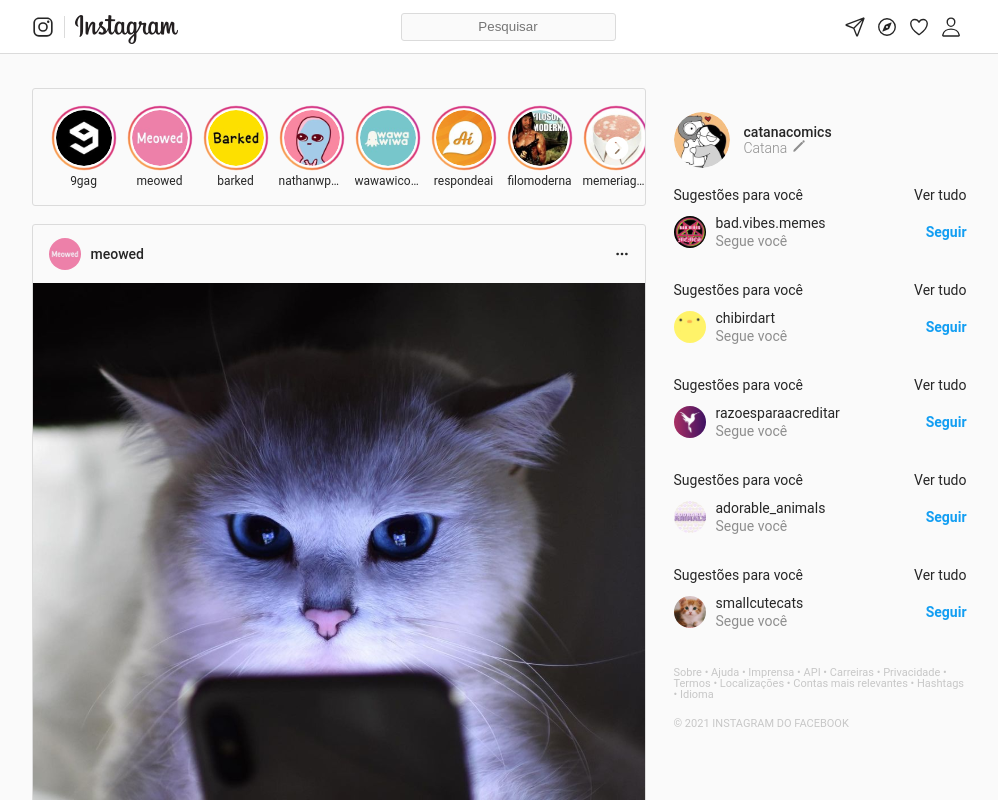
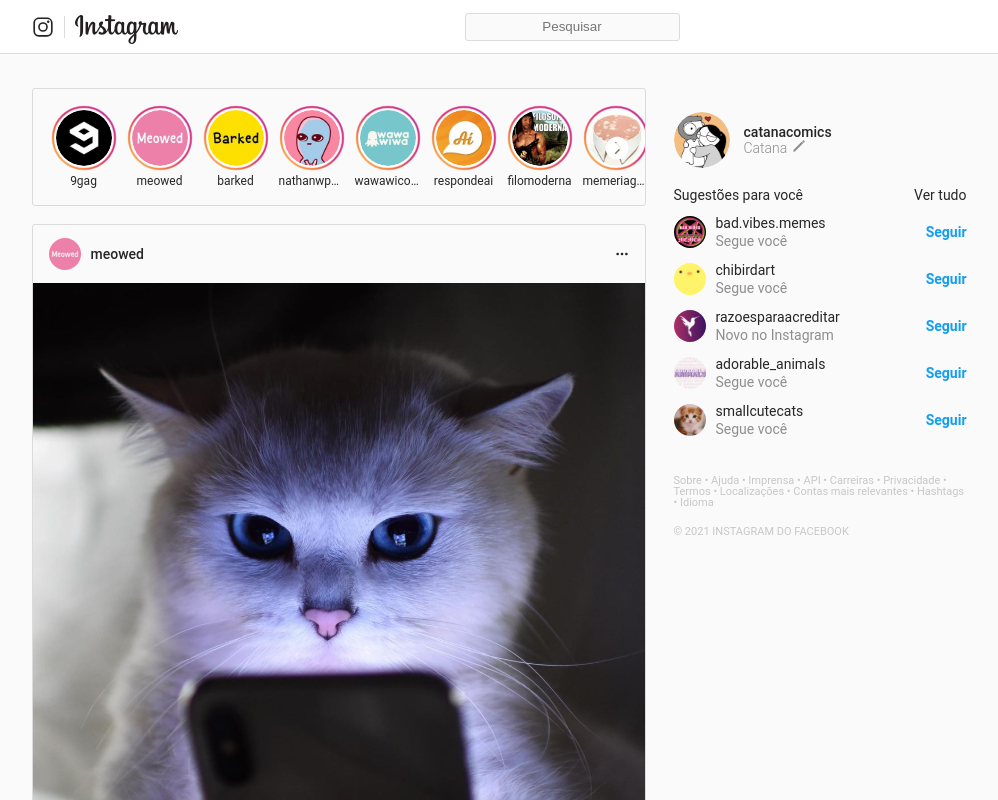
Before and after one commit to kawaym/projeto7-instagramreact, a React (Create React App) app: page / in a window 1280 px wide. Shown: the top 800 px of the page, without its empty margins (141-1139 px from the left). Built offline with nearby package versions, Linux system fonts and the light colour scheme.

Commit message:
Componentização e props

```diff
--- a/src/Corpo.js
+++ b/src/Corpo.js
@@ -10,13 +10,19 @@ export default function Corpo() {
           <Posts />
         </div>
         <Sidebar />
-        <div class="fundo-mobile">
+        <Mobile />
+  </div>
+  )
+}
+
+function Mobile() {
+  return(
+    <div class="fundo-mobile">
       <ion-icon name="home"></ion-icon>
       <ion-icon name="search-outline"></ion-icon>
       <ion-icon name="add-circle-outline"></ion-icon>
       <ion-icon name="heart-outline"></ion-icon>
       <ion-icon name="person-outline"></ion-icon>
     </div>
-  </div>
   )
 }
--- a/src/Navbar.js
+++ b/src/Navbar.js
@@ -1,36 +1,73 @@
+const icones = [
+  "paper-plane-outline",
+  "compass-outline",
+  "heart-outline",
+  "person-outline",
+];
+
 export default function Navbar() {
   return (
     <div class="navbar">
       <div class="container">
+        <Logo />
+        <LogoMobile />
+        <InstaMobile />
+        <Pesquisa />
+        <Icones />
+        <IconesMobile />
+      </div>
+    </div>
+  );
+}
+
+function Logo() {
+  return (
     <div class="logo">
       <ion-icon name="logo-instagram"></ion-icon>
       <div class="separador"></div>
       <img src="assets/img/logo.png" />
     </div>
+  );
+}
 
+function LogoMobile() {
+  return (
     <div class="logo-mobile">
       <ion-icon name="logo-instagram"></ion-icon>
     </div>
+  );
+}
 
+function InstaMobile() {
+  return (
     <div class="instagram-mobile">
       <img src="assets/img/logo.png" />
     </div>
+  );
+}
 
+function Pesquisa() {
+  return (
     <div class="pesquisa">
       <input type="text" placeholder="Pesquisar" />
     </div>
+  );
+}
 
+function Icones() {
+  return (
     <div class="icones">
-            <ion-icon name="paper-plane-outline"></ion-icon>
-            <ion-icon name="compass-outline"></ion-icon>
-            <ion-icon name="heart-outline"></ion-icon>
-            <ion-icon name="person-outline"></ion-icon>
+      {icones.map((e) => {
+        <ion-icon name={e}></ion-icon>;
+      })}
     </div>
+  );
+}
 
+function IconesMobile() {
+  return (
     <div class="icones-mobile">
-            <ion-icon name="paper-plane-outline"></ion-icon>
+      <ion-icon name={icones[0]}></ion-icon>
     </div>
-        </div>
-      </div>
-    )
+  );
 }
--- a/src/Sidebar.js
+++ b/src/Sidebar.js
@@ -2,19 +2,25 @@ import Usuario from "./Usuario";
 import Sugestoes from "./Sugestoes";
 
 export default function Sidebar() {
-    return(
-        <div class="sidebar">
-          <Usuario />
-          <Sugestoes />
+  return (
+    <div class="sidebar">
+      <Usuario imagemUsuario="assets/img/catanacomics.svg" nomeUsuario = "catanacomics" Usuario = "Catana"/>
+      <Sugestoes />
+      <Links />
+      <Copyright />
+    </div>
+  );
+}
 
-          <div class="links">
-            Sobre • Ajuda • Imprensa • API • Carreiras • Privacidade • Termos • Localizações • Contas mais relevantes •
-            Hashtags • Idioma
-          </div>
+function Links() {
+  return (
+    <div class="links">
+      Sobre • Ajuda • Imprensa • API • Carreiras • Privacidade • Termos •
+      Localizações • Contas mais relevantes • Hashtags • Idioma
+    </div>
+  );
+}
 
-          <div class="copyright">
-            © 2021 INSTAGRAM DO FACEBOOK
-          </div>
-        </div>
-    )
+function Copyright() {
+  return <div class="copyright">© 2021 INSTAGRAM DO FACEBOOK</div>;
 }
--- a/src/Sugestoes.js
+++ b/src/Sugestoes.js
@@ -2,47 +2,58 @@ const suggestions = [
   {
     nome: "bad.vibes.memes",
     img: "assets/img/bad.vibes.memes.svg",
+    info: "Segue você",
   },
   {
     nome: "chibirdart",
     img: "assets/img/chibirdart.svg",
+    info: "Segue você",
   },
   {
     nome: "razoesparaacreditar",
     img: "assets/img/razoesparaacreditar.svg",
+    info: "Novo no Instagram",
   },
   {
     nome: "adorable_animals",
     img: "assets/img/adorable_animals.svg",
+    info: "Segue você",
   },
   {
     nome: "smallcutecats",
     img: "assets/img/smallcutecats.svg",
+    info: "Segue você",
   },
 ];
 export default function Sugestoes() {
   return (
     <div class="sugestoes">
-      {suggestions.map((e) => (
-        <div class="constainer-suggestion">
+      <Titulo />
+      {suggestions.map((e) => <Sugestao imagem={e.img} nome={e.nome} informacao={e.info}/> )}
+    </div>
+  );
+}
+
+function Titulo() {
+  return (
     <div class="titulo">
       Sugestões para você
       <div>Ver tudo</div>
     </div>
+  );
+}
 
+function Sugestao(props) {
+  return (
     <div class="sugestao">
       <div class="usuario">
-              <img src={e.img} />
+        <img src={props.imagem} />
         <div class="texto">
-                <div class="nome">{e.nome}</div>
-                <div class="razao">Segue você</div>
+          <div class="nome">{props.nome}</div>
+          <div class="razao">{props.informacao}</div>
         </div>
       </div>
-
       <div class="seguir">Seguir</div>
-          </div>
-        </div>
-      ))}
     </div>
   );
 }
--- a/src/Usuario.js
+++ b/src/Usuario.js
@@ -1,11 +1,14 @@
-export default function Usuario() {
+import React from 'react';
+export default function Usuario(props) {
+
+
     return (
         <div class="usuario">
-            <img src="assets/img/catanacomics.svg" />
+            <img src={props.imagemUsuario} />
             <div class="texto">
-              <strong>catanacomics</strong>
+              <strong>{props.nomeUsuario}</strong>
               <span>
-                Catana
+                {props.Usuario}
                 <ion-icon name="pencil"></ion-icon>
               </span>
             </div>
```
Lines whose indentation alone changed are shown as unchanged.
